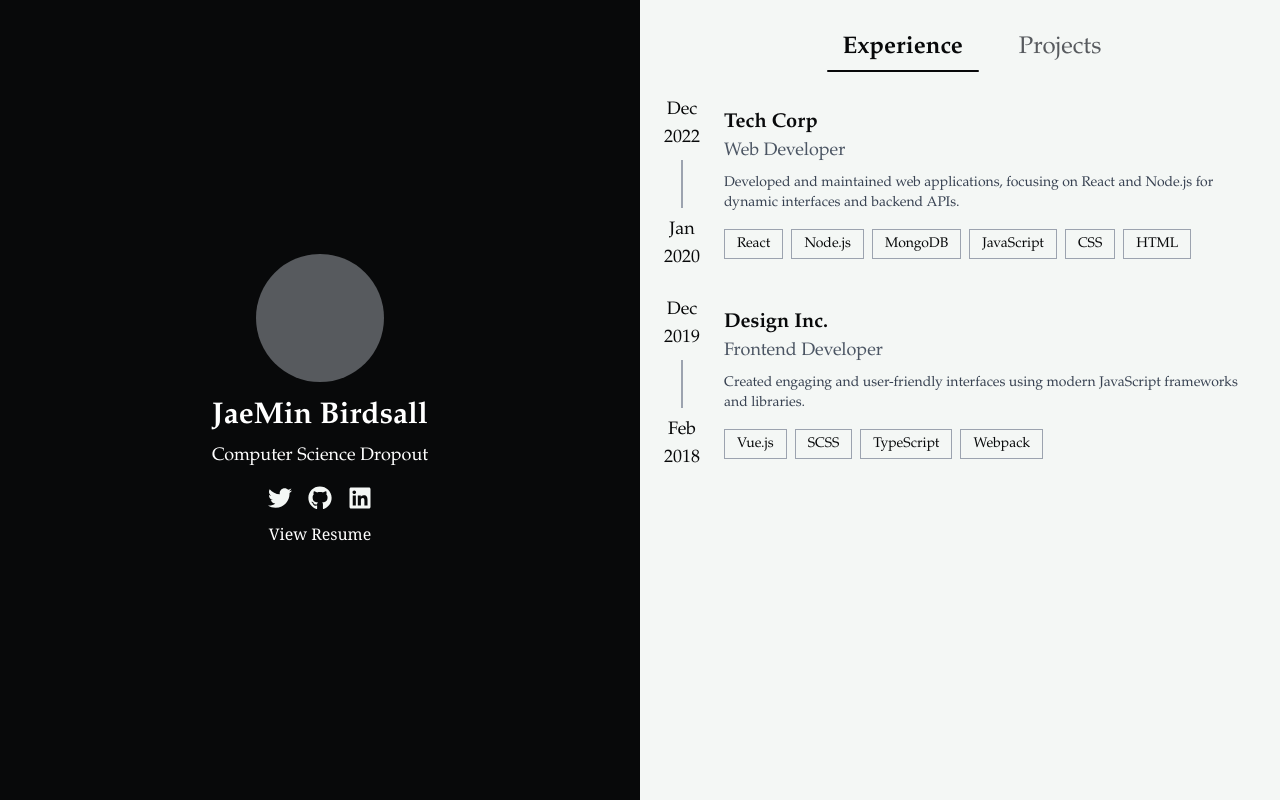
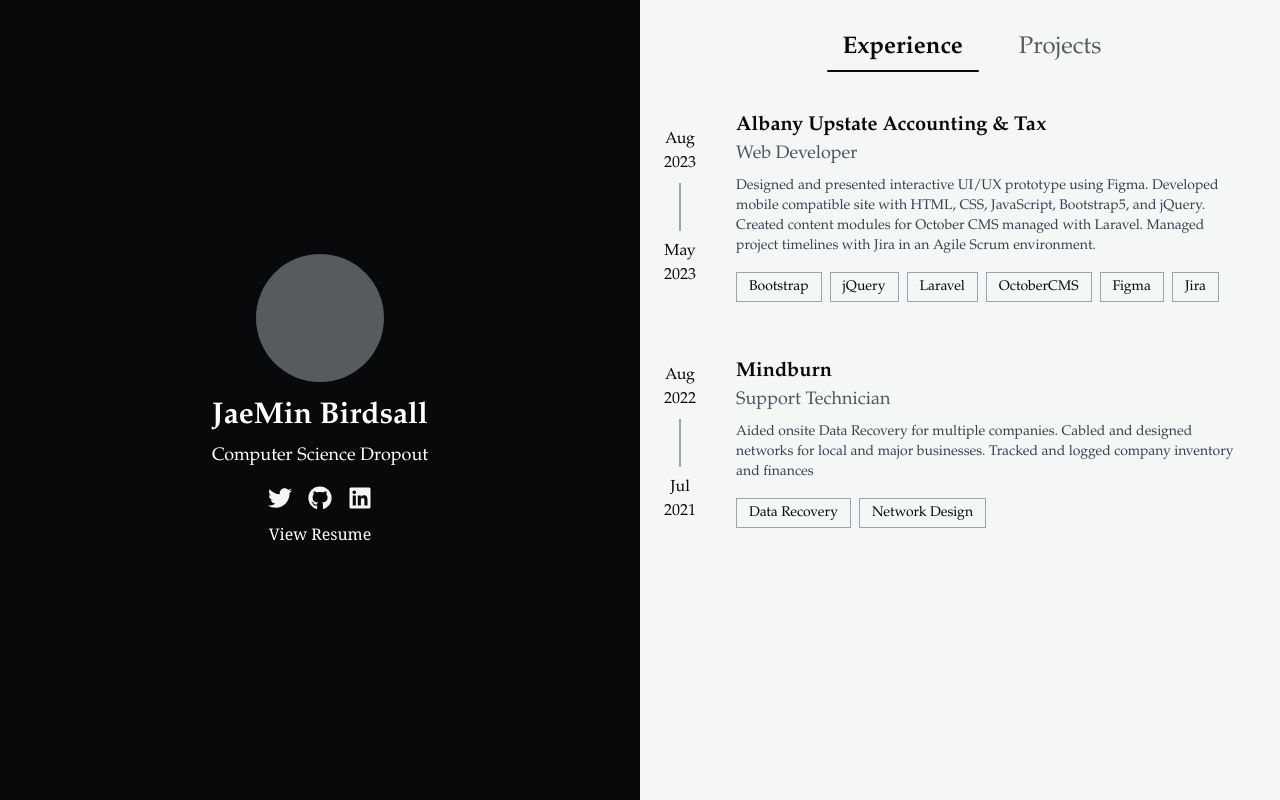
Before and after one commit to JaeMinBird/Portfolio-Website, a Next.js app: page / in a window 1280 px wide. Built offline with nearby package versions, Linux system fonts and the light colour scheme; what tailwindcss-motion would draw is missing.

Commit message:
Overhaul of experience and project sections. Populated content

```diff
--- a/src/app/data/experience.ts
+++ b/src/app/data/experience.ts
@@ -1,21 +1,21 @@
 // data/experienceData.ts
 export const experiences = [
   {
-      startDate: { month: "Jan", year: "2020" },
-      endDate: { month: "Dec", year: "2022" },
-      company: "Tech Corp",
+    startDate: { month: "May", year: "2023" },
+    endDate: { month: "Aug", year: "2023" },
+    company: "Albany Upstate Accounting & Tax",
     position: "Web Developer",
     description:
-        "Developed and maintained web applications, focusing on React and Node.js for dynamic interfaces and backend APIs.",
-      skills: ["React", "Node.js", "MongoDB", "JavaScript", "CSS", "HTML"],
+      "Designed and presented interactive UI/UX prototype using Figma. Developed mobile compatible site with HTML, CSS, JavaScript, Bootstrap5, and jQuery. Created content modules for October CMS managed with Laravel. Managed project timelines with Jira in an Agile Scrum environment.",
+    skills: ["Bootstrap", "jQuery", "Laravel", "OctoberCMS", "Figma", "Jira"],
   },
   {
-      startDate: { month: "Feb", year: "2018" },
-      endDate: { month: "Dec", year: "2019" },
-      company: "Design Inc.",
-      position: "Frontend Developer",
+    startDate: { month: "Jul", year: "2021" },
+    endDate: { month: "Aug", year: "2022" },
+    company: "Mindburn",
+    position: "Support Technician",
     description:
-        "Created engaging and user-friendly interfaces using modern JavaScript frameworks and libraries.",
-      skills: ["Vue.js", "SCSS", "TypeScript", "Webpack"],
+      "Aided onsite Data Recovery for multiple companies. Cabled and designed networks for local and major businesses. Tracked and logged company inventory and finances",
+    skills: ["Data Recovery", "Network Design"],
   },
 ];
--- a/src/app/data/projects.ts
+++ b/src/app/data/projects.ts
@@ -1,27 +1,19 @@
 // data/projectData.ts
 export const projects = [
-    {
-      title: "Project 1",
-      description: "Description of Project 1 goes here.",
-      startDate: { month: "Jan", year: "2021" },
-      endDate: { month: "Dec", year: "2021" },
-      skills: ["React", "TypeScript", "CSS", "Firebase"],
-      link: "https://google.com", // Replace with actual project links
-    },
-    {
-      title: "Project 2",
-      description: "Description of Project 2 goes here.",
-      startDate: { month: "Mar", year: "2020" },
-      endDate: { month: "Jun", year: "2020" },
-      skills: ["Node.js", "MongoDB", "Express", "JavaScript"],
-      link: "https://google.com",
-    },
-    {
-      title: "Project 3",
-      description: "Description of Project 3 goes here.",
-      startDate: { month: "Sep", year: "2019" },
-      endDate: { month: "Nov", year: "2019" },
-      skills: ["Python", "Django", "PostgreSQL"],
-      link: "https://google.com",
-    },
-  ];
+  {
+    title: "Virtual Disk System",
+    description: "Description of Project 2 goes here.",
+    startDate: { month: "May", year: "2024" },
+    endDate: { month: "Aug", year: "2024" },
+    skills: ["C", "TCP Networking", "Caching Algorithm Design"],
+    link: "https://github.com/JaeMinBird/VirtualDiskSystem",
+  },
+  {
+    title: "Student Organization Website",
+    description: "Built parallax website with React, Bootstrap, HTML, CSS, Javascript, and jQuery. Created sign-up form with Node.js and Express.js. Stored form data in MongoDB database synced with Google Cloud API for data analytics. Deployed site with Nginx onto a virtual Ubuntu Server hosted on DigitalOcean.",
+    startDate: { month: "Aug", year: "2023" },
+    endDate: { month: "May", year: "2024" },
+    skills: ["Node.js", "Express.js", "MongoDB", "Nginx", "Google Cloud API"],
+    link: "https://psuasa.com", // Replace with actual project links
+  },
+];
--- a/src/app/globals.css
+++ b/src/app/globals.css
@@ -19,3 +19,72 @@ body {
   background: var(--background);
   font-family: Arial, Helvetica, sans-serif;
 }
+
+/* globals.css */
+
+/* Timeline container styles */
+.timeline-container {
+  display: flex;
+  flex-direction: column;
+  align-items: start;
+  justify-content: center;
+}
+
+@media (min-width: 640px) {
+  .timeline-container {
+    align-items: center; /* Align left for larger screens */
+    justify-content: center;
+  }
+}
+
+/* Timeline date and connector styles */
+.timeline-dates {
+  display: flex;
+  flex-direction: column;
+  align-items: center;
+}
+
+.timeline-date {
+  font-size: 1rem; /* Tailwind: text-lg */
+  display: flex;
+  flex-direction: column;
+  align-items: center;
+  margin: 0; /* Remove extra margin */
+  position: relative;
+  text-align: center;
+}
+
+.timeline-line {
+  width: 2px; /* Tailwind: w-0.5 */
+  height: 3rem; /* Tailwind: h-12 */
+  background-color: #9ca3af; /* Tailwind: bg-gray-400 */
+  margin: 0.5rem 0; /* Tailwind: my-2 */
+}
+
+@media (max-width: 639px) {
+  .timeline-dates {
+    flex-direction: row-reverse; /* Switch start and end dates */
+    justify-content: space-between;
+    align-items: center;
+    width: 70%; /* Full-width container */
+  }
+
+  .timeline-date {
+    flex: 1; /* Equal spacing for dates */
+    display: flex;
+    flex-direction: row; /* Make month and year inline */
+    justify-content: center;
+    align-items: center;
+  }
+
+  .timeline-date span {
+    display: inline-block;
+    padding: 10%;
+  }
+
+  .timeline-line {
+    height: 2px; /* Horizontal line */
+    width: 20%; /* Full width */
+    margin: 0 1rem; /* Add spacing for the line */
+  }
+}
--- a/src/app/page.tsx
+++ b/src/app/page.tsx
@@ -113,7 +113,7 @@ export default function Home() {
           </button>
         </div>
 
-        {/* Content Section */}
+        {/* Experience Section */}
         <div
           className={`transition-all duration-500 transform ${
             view === "experience"
@@ -123,23 +123,29 @@ export default function Home() {
         >
           {view === "experience" &&
             experiences.map((exp, index) => (
+              <a
+                key={index}
+                className="relative group inline-block w-fit"
+              >
                 <div
-                key={index}
-                className="flex flex-col sm:flex-row items-start sm:items-center space-y-4 sm:space-y-0 sm:space-x-6 mb-6"
+                  className="flex flex-col sm:flex-row sm:items-center space-y-4 sm:space-y-0 sm:space-x-6 mb-6"
                 >
-                <div className="relative flex flex-col items-center text-center">
-                  <span className="text-lg">{exp.endDate.month}</span>
-                  <span className="text-lg">{exp.endDate.year}</span>
-                  <div className="w-0.5 h-12 bg-gray-400 my-2"></div>
-                  <span className="text-lg">{exp.startDate.month}</span>
-                  <span className="text-lg">{exp.startDate.year}</span>
+                  {/* Timeline Structure */}
+                  <div className="timeline-container">
+                    <div className="timeline-dates">
+                      <span className="timeline-date">{exp.endDate.month}</span>
+                      <span className="timeline-date">{exp.endDate.year}</span>
+                      <div className="timeline-line"></div>
+                      <span className="timeline-date">{exp.startDate.month}</span>
+                      <span className="timeline-date">{exp.startDate.year}</span>
                     </div>
-                <div className="w-full">
+                  </div>
+
+                  {/* Content */}
+                  <div className="content flex-1 w-full p-4">
                     <div>
                       <span className="text-xl font-bold">{exp.company}</span>
-                    <span className="block text-lg text-gray-600">
-                      {exp.position}
-                    </span>
+                      <span className="block text-lg text-gray-600">{exp.position}</span>
                     </div>
                     <div className="text-gray-700 mt-2 text-sm">
                       {exp.description}
@@ -156,9 +162,14 @@ export default function Home() {
                     </div>
                   </div>
                 </div>
+              </a>
             ))}
         </div>
 
+
+
+
+        {/* Projects Section */}
         <div
           className={`transition-all duration-500 transform ${
             view === "projects"
@@ -175,17 +186,22 @@ export default function Home() {
                 rel="noopener noreferrer"
                 className="relative group inline-block w-fit"
               >
-                <div className="flex sm:flex-row flex-col items-start sm:items-center space-y-4 sm:space-y-0 sm:space-x-6 mb-6">
-                  <div className="relative flex flex-col items-center text-center">
-                    <span className="text-lg">{project.endDate.month}</span>
-                    <span className="text-lg">{project.endDate.year}</span>
-                    <div className="w-0.5 h-12 bg-gray-400 my-2"></div>
-                    <span className="text-lg">{project.startDate.month}</span>
-                    <span className="text-lg">{project.startDate.year}</span>
+                <div className="flex flex-col sm:flex-row sm:items-center space-y-4 sm:space-y-0 sm:space-x-6 mb-6">
+                  {/* Timeline Structure */}
+                  <div className="timeline-container">
+                    <div className="timeline-dates">
+                      <span className="timeline-date">{project.endDate.month}</span>
+                      <span className="timeline-date">{project.endDate.year}</span>
+                      <div className="timeline-line"></div>
+                      <span className="timeline-date">{project.startDate.month}</span>
+                      <span className="timeline-date">{project.startDate.year}</span>
                     </div>
+                  </div>
+
+                  {/* Content */}
                   <div className="relative w-full p-4 group-hover:scale-105 transition-transform duration-300">
                     <div className="absolute inset-0 border border-[#08090A] opacity-0 group-hover:opacity-100 pointer-events-none transition-opacity duration-300"></div>
-                    <div className="relative group">
+                    <div className="relative">
                       <span className="text-xl font-bold inline-block relative">
                         {project.title}
                         <span className="absolute left-0 -bottom-0.5 w-0 h-[1px] bg-[#08090A] transition-all duration-300 ease-in-out group-hover:w-full"></span>
@@ -209,6 +225,9 @@ export default function Home() {
               </a>
             ))}
         </div>
+
+
+      {/* Div Separation for Clarity*/}
       </div>
     </div>
   );
```
Lines whose indentation alone changed are shown as unchanged.
